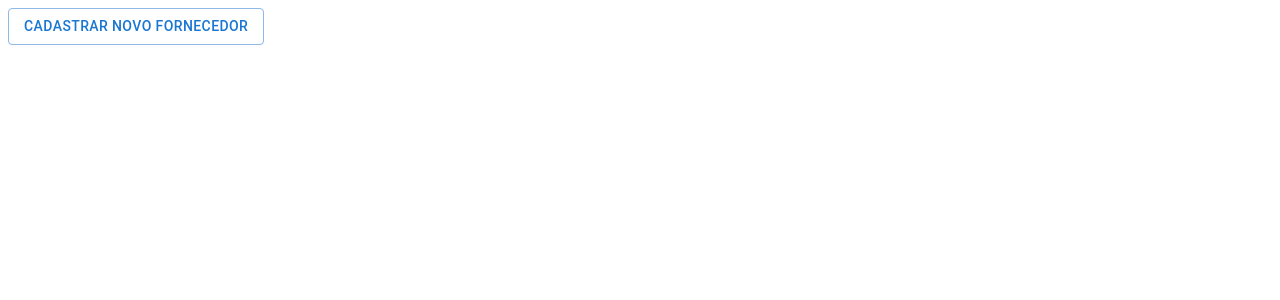
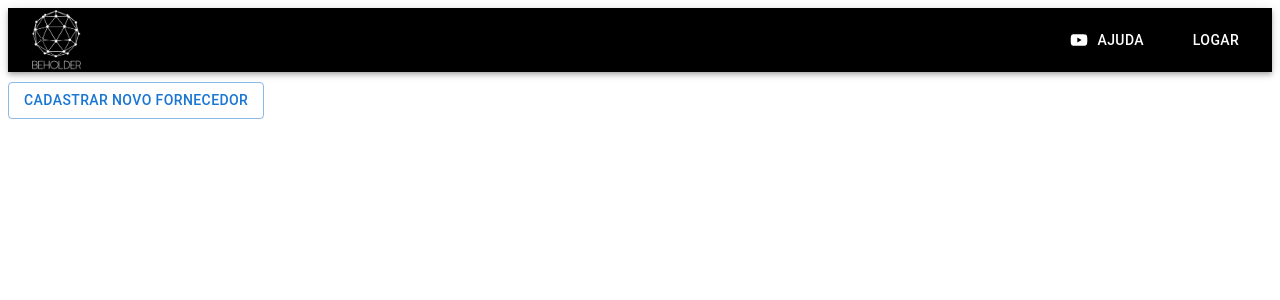
Before and after one commit to beholderorc/Sistema-Beholder, a React (Create React App) app: page / in a window 1280 px wide. Shown: the top 300 px of the page. Built offline with nearby package versions, Linux system fonts and the light colour scheme.

Commit message:
adicionado nav bar e alguns styles css

```diff
--- /dev/null
+++ b/src/NaviBar.js
@@ -0,0 +1,35 @@
+import * as React from 'react';
+import AppBar from '@mui/material/AppBar';
+import Box from '@mui/material/Box';
+import Toolbar from '@mui/material/Toolbar';
+import Typography from '@mui/material/Typography';
+import Button from '@mui/material/Button';
+import Logo from './Imagens/logo.png';
+import YouTubeIcon from '@mui/icons-material/YouTube';
+import './stilo.css';
+export default function NaviBar() {
+  return (
+    <Box sx={{ flexGrow: 1 }}>
+      <AppBar sx={{ background: '#000' }} position="static">
+        <Toolbar>
+          <img src={Logo} width={49} height={60} className="foto" alt="logo" />
+          <Typography
+            className="Titulo"
+            variant="h6"
+            component="div"
+            sx={{ flexGrow: 1 }}
+          ></Typography>
+          <Button
+            className="youtube"
+            sx={{ color: 'white', marginRight: '2rem' }}
+            startIcon={<YouTubeIcon />}
+            color="inherit"
+          >
+            Ajuda
+          </Button>
+          <Button color="inherit">Logar</Button>
+        </Toolbar>
+      </AppBar>
+    </Box>
+  );
+}
--- a/src/PreTela.js
+++ b/src/PreTela.js
@@ -9,6 +9,7 @@ import DialogActions from '@mui/material/DialogActions';
 import IconButton from '@mui/material/IconButton';
 import CloseIcon from '@mui/icons-material/Close';
 import App from './App';
+import { Grid } from '@mui/material';
 //import SaveIcon from '@mui/icons-material/Save';
 
 const BootstrapDialog = styled(Dialog)(({ theme }) => ({
@@ -62,9 +63,11 @@ export default function CustomizedDialogs() {
 
   return (
     <div>
-      <Button variant="outlined" onClick={handleClickOpen}>
-        Cadastrar Novo Fornecedor
-      </Button>
+      <Grid container sx={{ paddingTop: '10px' }}>
+        <Button variant="outlined" onClick={handleClickOpen}>
+          Cadastrar Novo Fornecedor
+        </Button>
+      </Grid>
       <BootstrapDialog
         onClose={handleClose}
         aria-labelledby="customized-dialog-title"
--- a/src/index.js
+++ b/src/index.js
@@ -1,11 +1,13 @@
 import React from 'react';
 import ReactDOM from 'react-dom/client';
 //import App from './App';
+import NaviBar from './NaviBar';
 import CustomizedDialogs from './PreTela';
 
 const root = ReactDOM.createRoot(document.getElementById('root'));
 root.render(
   <React.StrictMode>
+    <NaviBar />
     <CustomizedDialogs />
   </React.StrictMode>,
 );
--- /dev/null
+++ b/src/stilo.css
@@ -0,0 +1,7 @@
+ .foto{
+  width: 10 ;
+  margin-Right: 10;
+}
+.Titulo{
+  color:red;
+}
```
Also changed, not shown: src/Imagens/logo.png (added).
